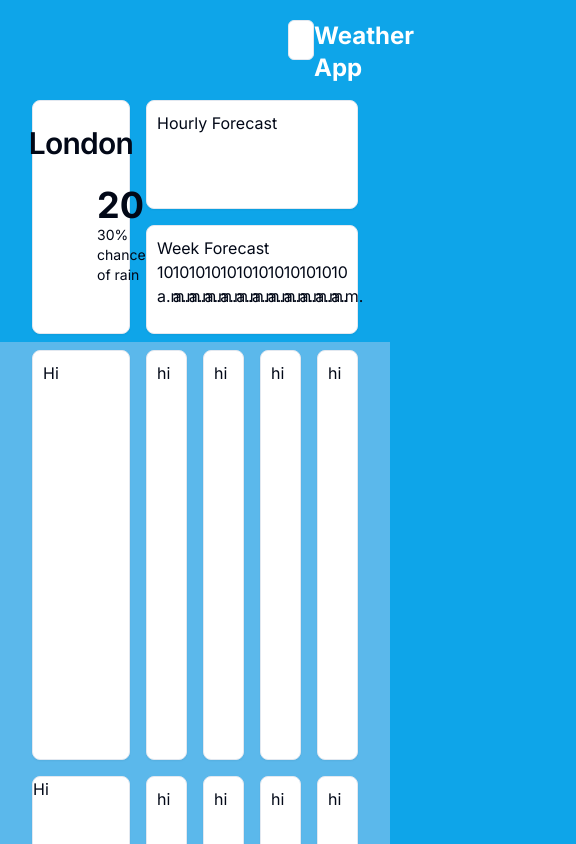
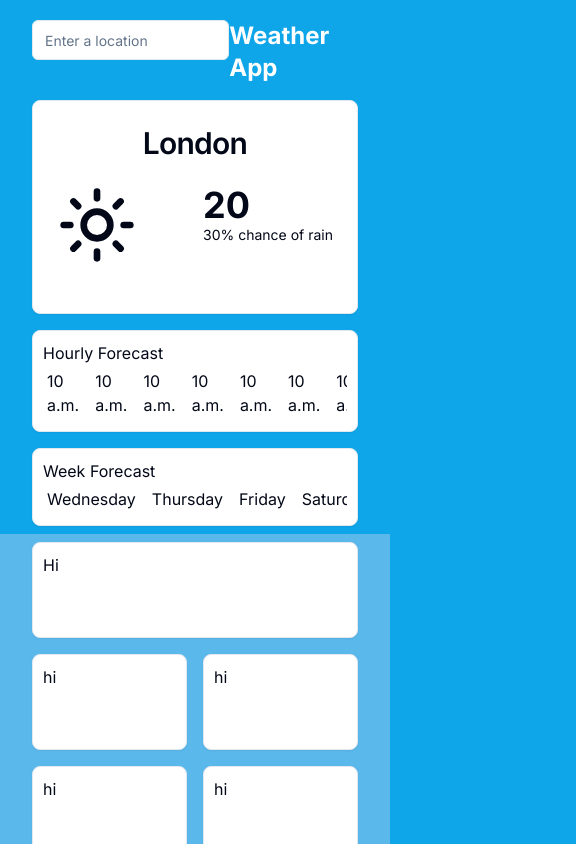
Before and after one commit to emersonh-xyz/weather-app, a Next.js app: page /details-page in a window 390 px wide. Shown: the top 844 px of the page, 576 px wide, since content can reach past the window. Built offline with nearby package versions, Linux system fonts and the light colour scheme.

Commit message:
added size breakpoints to nav bar and details page elements

```diff
--- a/src/app/components/nav-menu.tsx
+++ b/src/app/components/nav-menu.tsx
@@ -4,7 +4,7 @@ import { Input } from "@/components/ui/input";
 
 export default function NavMenu() {
     return (
-        <div className="flex items-start justify-between px-72 pt-5">
+        <div className="flex items-start justify-between px-8 xl:px-64 sm:px-16 pt-5">
             <div>
                 <Input placeholder="Enter a location" />
             </div>
--- a/src/app/details-page/page.tsx
+++ b/src/app/details-page/page.tsx
@@ -3,71 +3,79 @@ import { Card, CardContent, CardDescription, CardFooter, CardHeader, CardTitle }
 
 export default function Details() {
   return (
-    <div className="">
-      <div className="grid grid-cols-3 grid-rows-2 pt-4 px-8 pb-2 gap-4">
+    <div className="h-screen flex flex-col">
+      <div className="grid grid-rows-2 pt-4 px-8 sm:px-16 xl:px-64 pb-2 gap-4 grid-cols-1 md:grid-cols-3">
         <div className="row-span-2">
-          <WeatherCard location="London" temperature={20} rainChance={30} />
+          <WeatherCard location="London" temperature={20} rainChance={30}/>
         </div>
-        <div className="col-span-2">
-          <Card className="h-full p-2.5">
+        <div className="md:col-span-2">
+          <Card className="h-full p-2.5 flex flex-col">
             <p>Hourly Forecast</p>
-            <div className="grid grid-cols-12 overflow-x-auto">
-              <div></div>
+            <div className="flex gap-2 overflow-scroll justify-between grow">
+              <div className="forecast-item"><p>10 a.m.</p></div>
+              <div className="forecast-item"><p>10 a.m.</p></div>
+              <div className="forecast-item"><p>10 a.m.</p></div>
+              <div className="forecast-item"><p>10 a.m.</p></div>
+              <div className="forecast-item"><p>10 a.m.</p></div>
+              <div className="forecast-item"><p>10 a.m.</p></div>
+              <div className="forecast-item"><p>10 a.m.</p></div>
+              <div className="forecast-item"><p>10 a.m.</p></div>
+              <div className="forecast-item"><p>10 a.m.</p></div>
+              <div className="forecast-item"><p>10 a.m.</p></div>
+              <div className="forecast-item"><p>10 a.m.</p></div>
+              <div className="forecast-item"><p>10 a.m.</p></div>
             </div>
           </Card>
         </div>
-        <div className="col-span-2">
-          <Card className="h-full p-2.5">
+        <div className="md:col-span-2">
+          <Card className="h-full p-2.5 flex flex-col">
             <p>Week Forecast</p>
-            <div className="grid grid-cols-12">
-              <div><p>10 a.m.</p></div>
-              <div><p>10 a.m.</p></div>
-              <div><p>10 a.m.</p></div>
-              <div><p>10 a.m.</p></div>
-              <div><p>10 a.m.</p></div>
-              <div><p>10 a.m.</p></div>
-              <div><p>10 a.m.</p></div>
-              <div><p>10 a.m.</p></div>
-              <div><p>10 a.m.</p></div>
-              <div><p>10 a.m.</p></div>
-              <div><p>10 a.m.</p></div>
-              <div><p>10 a.m.</p></div>
+            <div className="flex gap-2 overflow-scroll justify-between grow">
+              <div className="forecast-item"><p>Wednesday</p></div>
+              <div className="forecast-item"><p>Thursday</p></div>
+              <div className="forecast-item"><p>Friday</p></div>
+              <div className="forecast-item"><p>Saturday</p></div>
+              <div className="forecast-item"><p>Sunday</p></div>
+              <div className="forecast-item"><p>Monday</p></div>
+              <div className="forecast-item"><p>Tuesday</p></div>
             </div>
           </Card>
         </div>
       </div>
-      <div className="bg-[#5BB8EB] w-full h-screen grid grid-cols-6 grid-rows-2 px-8 pt-2 gap-4">
-        <Card className="col-span-2 p-2.5">
+      <div className="bg-[#5BB8EB] w-full grow">
+        <div className="grid md:grid-cols-6 grid-cols-2 grid-rows-2 px-8 sm:px-16 xl:px-64 pt-2 gap-4">
+          <Card className="col-span-2 p-2.5 details-card">
             <p>Hi</p>
           </Card>
-        <Card className="p-2.5">
+          <Card className="details-card">
             <p>hi</p>
           </Card>
-        <Card className="p-2.5">
+          <Card className="details-card">
             <p>hi</p>
           </Card>
-        <Card className="p-2.5">
+          <Card className="details-card">
             <p>hi</p>
           </Card>
-        <Card className="p-2.5">
+          <Card className="details-card">
             <p>hi</p>
           </Card>
-        <Card className="col-span-2">
+          <Card className="col-span-2 details-card">
             <p>Hi</p>
           </Card>
-        <Card className="p-2.5">
+          <Card className="details-card">
             <p>hi</p>
           </Card>
-        <Card className="p-2.5">
+          <Card className="details-card">
             <p>hi</p>
           </Card>
-        <Card className="p-2.5">
+          <Card className="details-card">
             <p>hi</p>
           </Card>
-        <Card className="p-2.5">
+          <Card className="details-card">
             <p>hi</p>
           </Card>
         </div>
       </div>
+    </div>
   )
 }
--- a/src/app/globals.css
+++ b/src/app/globals.css
@@ -74,3 +74,12 @@
     @apply bg-background text-foreground;
   }
 }
+
+@layer components {
+  .details-card {
+    @apply p-2.5 h-24;
+  }
+  .forecast-item {
+    @apply p-1;
+  }
+}
```
Lines whose indentation alone changed are shown as unchanged.
